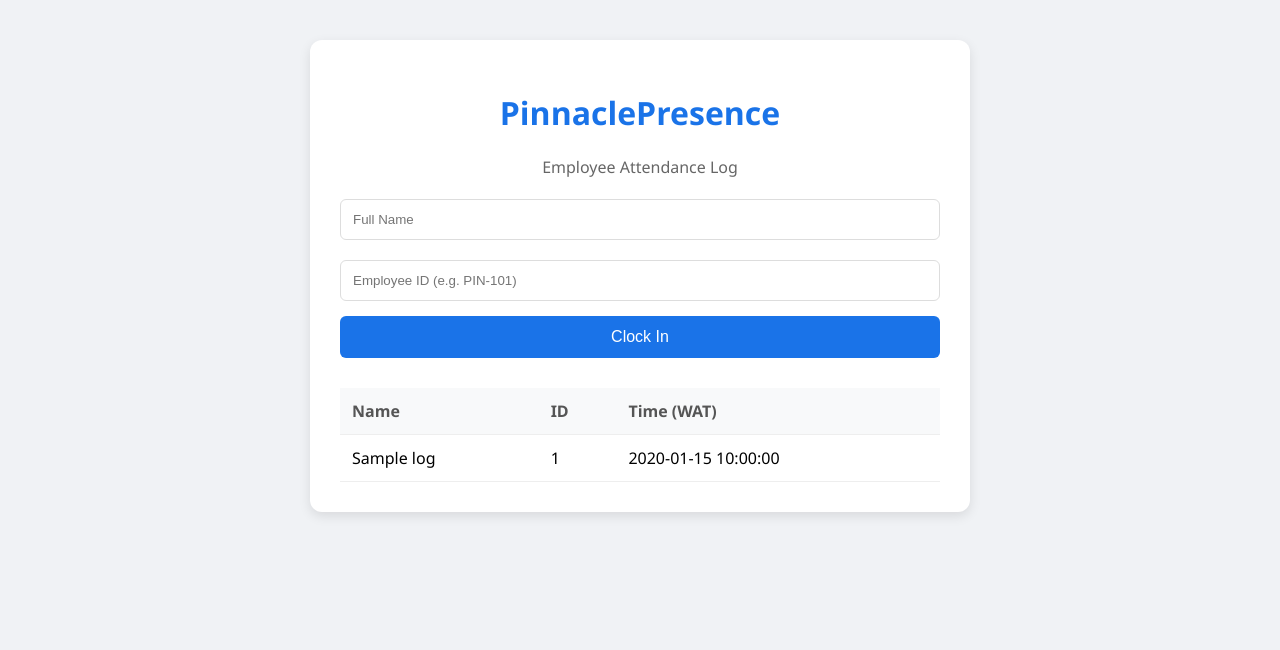
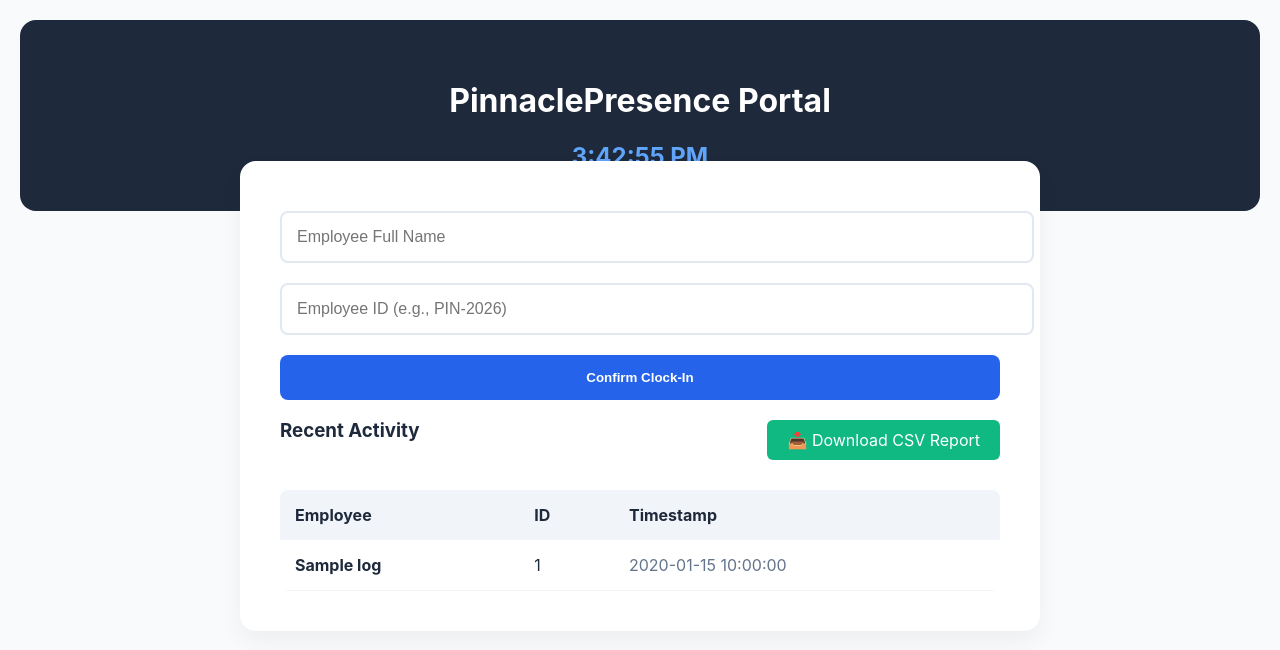
Before and after one commit to larrybenj-cloud/Attendance_System, a Flask app: template templates/index.html in a window 1280 px wide. Shown: the top 650 px of the page. Run offline with Flask 3, Linux system fonts and the light colour scheme; the template is opened without the code that fills it: most values are stand-ins (such as "Sample title", 1, 10 or a date in 2020).

Commit message:
Update index.html
Added a Live Clock and a "Download Report" button.

```diff
--- a/templates/index.html
+++ b/templates/index.html
@@ -2,53 +2,72 @@
 <html lang="en">
 <head>
     <meta charset="UTF-8">
-    <title>PinnaclePresence | Attendance Portal</title>
+    <meta name="viewport" content="width=device-width, initial-scale=1.0">
+    <title>PinnaclePresence | Pro</title>
     <style>
-        body { font-family: 'Segoe UI', sans-serif; background: #f0f2f5; margin: 0; padding: 40px; }
-        .container { max-width: 600px; margin: auto; background: white; padding: 30px; border-radius: 12px; box-shadow: 0 4px 12px rgba(0,0,0,0.1); }
-        h1 { color: #1a73e8; text-align: center; }
-        .form-group { margin-bottom: 15px; }
-        input { width: 100%; padding: 12px; margin-top: 5px; border: 1px solid #ddd; border-radius: 6px; box-sizing: border-box; }
-        button { width: 100%; padding: 12px; background: #1a73e8; color: white; border: none; border-radius: 6px; cursor: pointer; font-size: 16px; }
-        button:hover { background: #1557b0; }
-        table { width: 100%; margin-top: 30px; border-collapse: collapse; }
-        th, td { padding: 12px; text-align: left; border-bottom: 1px solid #eee; }
-        th { background: #f8f9fa; color: #555; }
+        :root { --primary: #2563eb; --dark: #1e293b; --bg: #f8fafc; }
+        body { font-family: 'Inter', sans-serif; background: var(--bg); color: var(--dark); margin: 0; padding: 20px; }
+        .hero { text-align: center; padding: 40px 0; background: var(--dark); color: white; border-radius: 16px; margin-bottom: -50px; }
+        .container { max-width: 800px; margin: auto; position: relative; }
+        .main-card { background: white; padding: 40px; border-radius: 16px; box-shadow: 0 10px 25px rgba(0,0,0,0.05); }
+        #liveClock { font-size: 1.5rem; font-weight: bold; color: #60a5fa; margin-top: 10px; }
+        input { width: 100%; padding: 15px; margin: 10px 0; border: 2px solid #e2e8f0; border-radius: 8px; font-size: 1rem; }
+        button { width: 100%; padding: 15px; background: var(--primary); color: white; border: none; border-radius: 8px; font-weight: 600; cursor: pointer; transition: 0.3s; margin-top: 10px; }
+        button:hover { background: #1d4ed8; transform: translateY(-2px); }
+        .export-btn { background: #10b981; margin-top: 20px; display: inline-block; text-decoration: none; text-align: center; color: white; padding: 10px 20px; border-radius: 6px; }
+        table { width: 100%; margin-top: 30px; border-collapse: collapse; overflow: hidden; border-radius: 8px; }
+        th { background: #f1f5f9; padding: 15px; text-align: left; }
+        td { padding: 15px; border-bottom: 1px solid #f1f5f9; }
+        tr:hover { background: #fdfdfd; }
     </style>
 </head>
 <body>
+    <div class="hero">
+        <h1>PinnaclePresence Portal</h1>
+        <div id="liveClock">00:00:00</div>
+    </div>
+
     <div class="container">
-        <h1>PinnaclePresence</h1>
-        <p style="text-align: center; color: #666;">Employee Attendance Log</p>
+        <div class="main-card">
+            <form action="/clockin" method="POST">
+                <input type="text" name="name" placeholder="Employee Full Name" required>
+                <input type="text" name="emp_id" placeholder="Employee ID (e.g., PIN-2026)" required>
+                <button type="submit">Confirm Clock-In</button>
+            </form>
 
-        <form action="/clockin" method="POST">
-            <div class="form-group">
-                <input type="text" name="name" placeholder="Full Name" required>
+            <div style="display: flex; justify-content: space-between; align-items: center;">
+                <h3>Recent Activity</h3>
+                <a href="/export" class="export-btn">📥 Download CSV Report</a>
             </div>
-            <div class="form-group">
-                <input type="text" name="emp_id" placeholder="Employee ID (e.g. PIN-101)" required>
-            </div>
-            <button type="submit">Clock In</button>
-        </form>
 
             <table>
                 <thead>
                     <tr>
-                    <th>Name</th>
+                        <th>Employee</th>
                         <th>ID</th>
-                    <th>Time (WAT)</th>
+                        <th>Timestamp</th>
                     </tr>
                 </thead>
                 <tbody>
                     {% for log in logs %}
                     <tr>
-                    <td>{{ log.name }}</td>
+                        <td><strong>{{ log.name }}</strong></td>
                         <td>{{ log.id }}</td>
-                    <td>{{ log.time }}</td>
+                        <td style="color: #64748b;">{{ log.time }}</td>
                     </tr>
                     {% endfor %}
                 </tbody>
             </table>
         </div>
+    </div>
+
+    <script>
+        function updateClock() {
+            const now = new Date();
+            document.getElementById('liveClock').innerText = now.toLocaleTimeString();
+        }
+        setInterval(updateClock, 1000);
+        updateClock();
+    </script>
 </body>
 </html>
```
Lines whose indentation alone changed are shown as unchanged.
